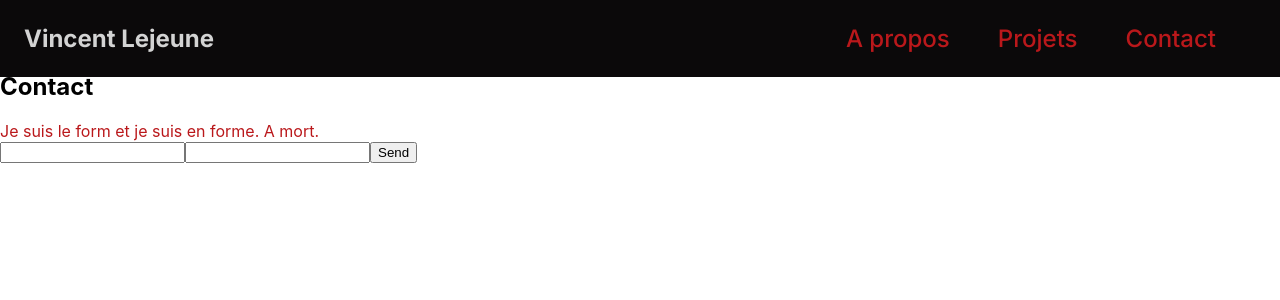
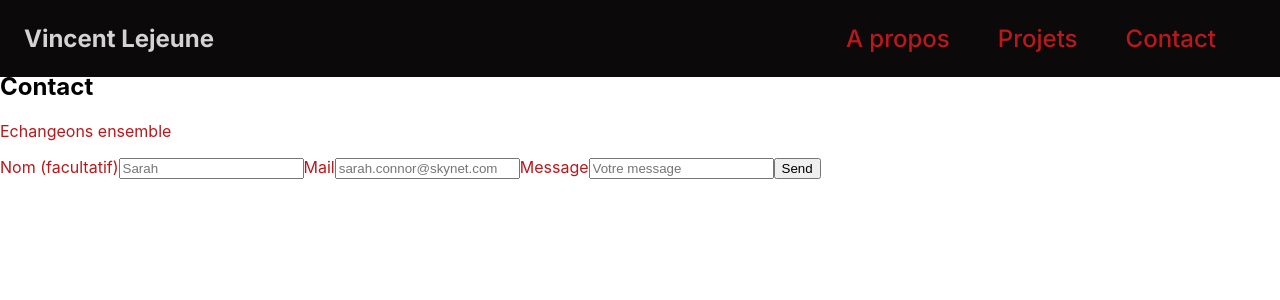
Before and after one commit to VincentCMLejeune/Portfolio, a React (Create React App) app in the folder portfolio/: page /contact in a window 1280 px wide. Shown: the top 300 px of the page. Built offline with nearby package versions, Linux system fonts and the light colour scheme.

Commit message:
Progressed in the form, styling yet to be done

```diff
--- a/portfolio/src/components/form/Form.jsx
+++ b/portfolio/src/components/form/Form.jsx
@@ -3,10 +3,33 @@ import styles from "./Form.module.css";
 export default function Form() {
   return (
     <div className={styles.form}>
-      Je suis le form et je suis en forme. A mort.
-      <form action="https://formsubmit.co/9ca83417d36bcbc1302960454647c72c" method="POST">
-        <input type="text" name="name" required />
-        <input type="email" name="email" required />
+      <p className={styles.ensemble}><span id={styles.spin}></span> ensemble</p>
+      <form
+        action="https://formsubmit.co/9ca83417d36bcbc1302960454647c72c"
+        method="POST"
+      >
+        <label>
+          Nom (facultatif)
+          <input type="text" name="name" placeholder="Sarah" />
+        </label>
+        <label>
+          Mail
+          <input
+            type="email"
+            name="email"
+            placeholder="sarah.connor@skynet.com"
+            required
+          />
+        </label>
+        <label>
+          Message
+          <input
+            type="text"
+            name="message"
+            placeholder="Votre message"
+            required
+          />
+        </label>
         <button type="submit">Send</button>
       </form>
     </div>
--- a/portfolio/src/components/form/Form.module.css
+++ b/portfolio/src/components/form/Form.module.css
@@ -3,3 +3,52 @@
 .form {
   color: var(--red);
 }
+
+#test {
+  color: yellow;
+}
+
+#spin {
+  color: var(--red);
+}
+#spin:after {
+  content: "Travaillons";
+  animation: spin 5s linear;
+  animation-iteration-count: 2;
+}
+
+@keyframes spin {
+  0% {
+    content: "Travaillons";
+  }
+  10% {
+    content: "Echangeons";
+  }
+  20% {
+    content: "Imaginons";
+  }
+  30% {
+    content: "Partageons";
+  }
+  40% {
+    content: "Concevons";
+  }
+  50% {
+    content: "Discutons";
+  }
+  60% {
+    content: "Rêvons";
+  }
+  70% {
+    content: "Composons";
+  }
+  80% {
+    content: "Développons";
+  }
+  90% {
+    content: "Inventons";
+  }
+  100% {
+    content: "Travaillons";
+  }
+}
```
